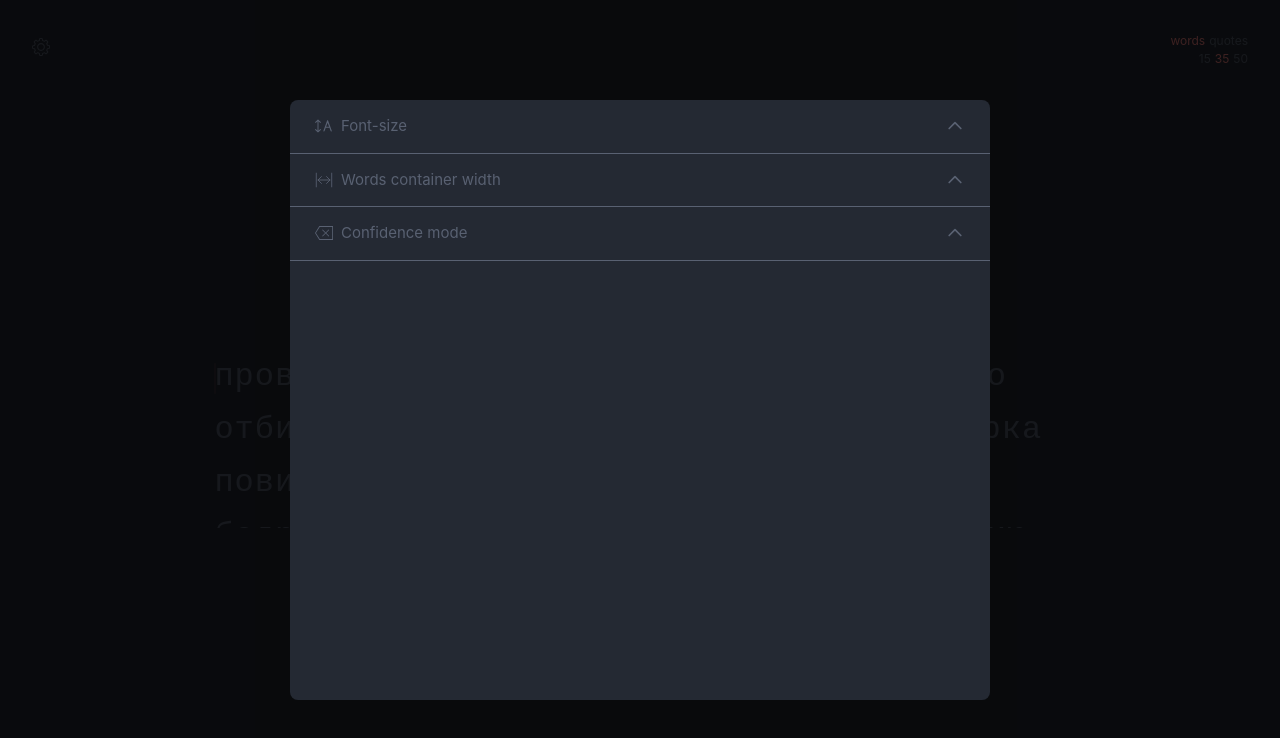
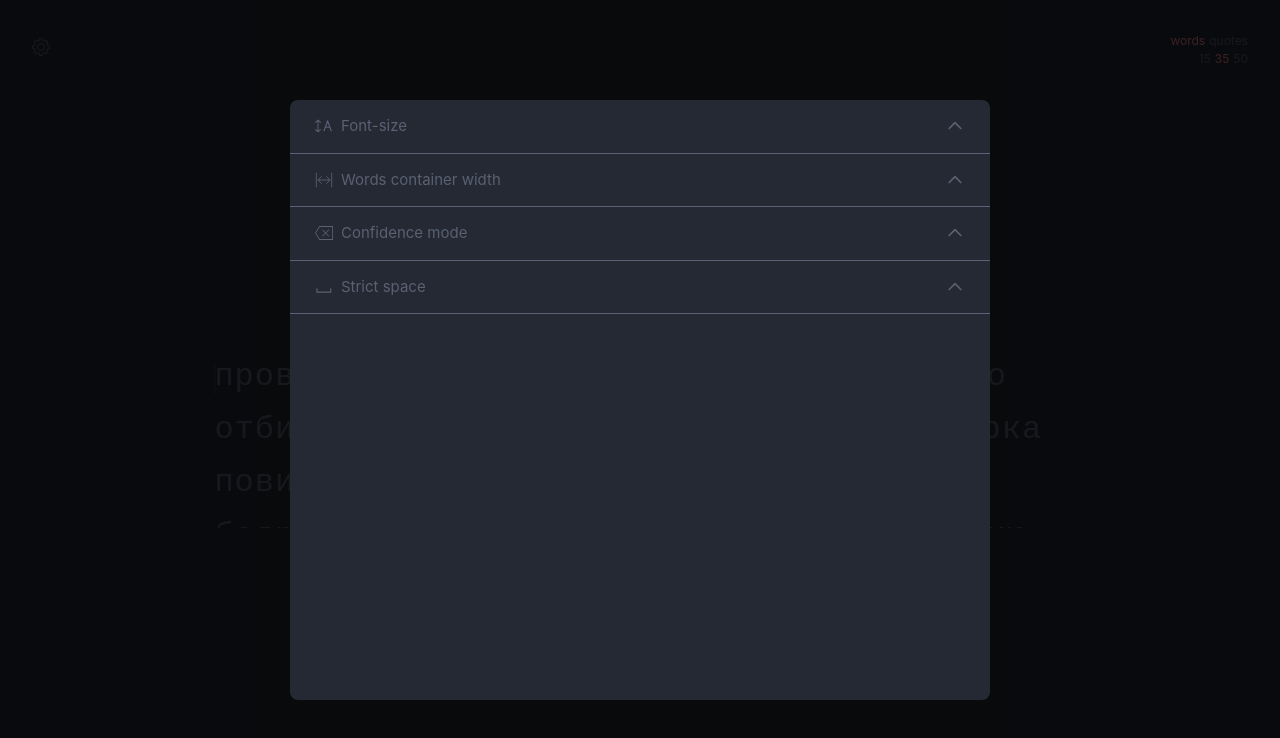
Before and after one commit to belk1ng/typing-train, a React (Create React App) app: page / in a window 1280 px wide. Both pictures are taken after a click on the icon 41 px from the left and 47 px from the top of the page. Shown: the top 738 px of the page. Built offline with nearby package versions, Linux system fonts and the light colour scheme; a web font is replaced by a local one.

Commit message:
feature strict space

```diff
--- /dev/null
+++ b/src/assets/icons/Space.tsx
@@ -0,0 +1,17 @@
+import React from "react";
+
+export const Space = () => {
+  return (
+    <svg
+      width="18px"
+      height="18px"
+      viewBox="0 0 512 512"
+      xmlns="http://www.w3.org/2000/svg"
+    >
+      <polygon
+        fill="var(--ci-primary-color, currentColor)"
+        points="40 288 40 416 464 416 464 288 432 288 432 384 72 384 72 288 40 288"
+      />
+    </svg>
+  );
+};
--- a/src/components/AppSettings/AppSettings.tsx
+++ b/src/components/AppSettings/AppSettings.tsx
@@ -6,6 +6,7 @@ import { Modal, handleOutsideClick } from "../Modal/Modal";
 import { Backspace } from "../../assets/icons/Backspace";
 import { FontSize } from "../../assets/icons/FontSize";
 import React, { useContext, useRef } from "react";
+import { Space } from "../../assets/icons/Space";
 import { DropDown } from "../DropDown/DropDown";
 import s from "./styles.module.scss";
 import {
@@ -15,6 +16,8 @@ import {
   wordsContainerPercentageWidthValues,
   TConfidenceMode,
   confidenceModeValues,
+  TStrictSpace,
+  strictSpaceValues,
 } from "../../types";
 
 interface Props {
@@ -31,6 +34,8 @@ export const AppSettings = ({ isModalCollapsed, setModalCollapsed }: Props) => {
     setWordsContainerWidth,
     confidenceMode,
     setConfidenceMode,
+    strictSpace,
+    setStrictSpace,
   } = useContext(SettingsContext);
 
   const modalContentRef = useRef<HTMLDivElement>(null);
@@ -90,6 +95,14 @@ export const AppSettings = ({ isModalCollapsed, setModalCollapsed }: Props) => {
             }
             icon={<Backspace />}
           />
+          <DropDown
+            values={strictSpaceValues}
+            value={strictSpace}
+            title="Strict space"
+            name="strict-space"
+            settingSetter={(value) => setStrictSpace(value as TStrictSpace)}
+            icon={<Space />}
+          />
         </div>
       </Modal>
     </div>
--- a/src/contexts/SettingsContext.tsx
+++ b/src/contexts/SettingsContext.tsx
@@ -1,4 +1,4 @@
-import React, { createContext, useState, useMemo } from "react";
+import React, { createContext, useState, useMemo, ReactNode } from "react";
 import {
   TFontSize,
   defaultFontSize,
@@ -6,10 +6,12 @@ import {
   defaultWordsContainerPercentageWidth,
   TConfidenceMode,
   defaultConfidenceMode,
+  TStrictSpace,
+  defaultStrictSpace,
 } from "../types";
 
 interface Props {
-  children: JSX.Element;
+  children: ReactNode;
 }
 
 interface SettingsContext {
@@ -23,6 +25,9 @@ interface SettingsContext {
 
   confidenceMode: TConfidenceMode;
   setConfidenceMode: (mode: TConfidenceMode) => void;
+
+  strictSpace: TStrictSpace;
+  setStrictSpace: (value: TStrictSpace) => void;
 }
 
 export const SettingsContext = createContext<SettingsContext>(
@@ -40,6 +45,9 @@ export const SettingsContextProvider = ({ children }: Props) => {
     defaultConfidenceMode
   );
 
+  const [strictSpace, setStrictSpace] =
+    useState<TStrictSpace>(defaultStrictSpace);
+
   const value = useMemo(
     () => ({
       fontSize,
@@ -48,8 +56,10 @@ export const SettingsContextProvider = ({ children }: Props) => {
       setWordsContainerWidth,
       confidenceMode,
       setConfidenceMode,
+      strictSpace,
+      setStrictSpace,
     }),
-    [fontSize, wordsContainerWidth, confidenceMode]
+    [fontSize, wordsContainerWidth, confidenceMode, strictSpace]
   );
 
   return (
--- a/src/hooks/useKeyboard.ts
+++ b/src/hooks/useKeyboard.ts
@@ -23,7 +23,7 @@ export const useKeyboard = (
     setBlockingTypingEvent,
   } = useContext(TypingContext);
 
-  const { confidenceMode } = useContext(SettingsContext);
+  const { confidenceMode, strictSpace } = useContext(SettingsContext);
 
   useEffect(() => {
     const keyUpHandler = (event: KeyboardEvent) => {
@@ -229,10 +229,20 @@ export const useKeyboard = (
           ) {
             getNextTrain();
           } else {
-            if (activeLetter !== typingWord.displayName.length) {
+            if (
+              activeLetter !== typingWord.displayName.length &&
+              strictSpace === "off"
+            ) {
               skipRemainingLetters();
+              jumpToTheNextWord();
+            } else if (
+              activeLetter !== typingWord.displayName.length &&
+              strictSpace === "on"
+            ) {
+              changePressedCharacterStatus();
+            } else {
+              jumpToTheNextWord();
             }
-            jumpToTheNextWord();
           }
         } else if (
           event.code === "Backspace" &&
--- a/src/types.ts
+++ b/src/types.ts
@@ -64,3 +64,7 @@ export const wordsContainerPercentageWidthValues: TWordsContainerPercentageWidth
 export type TConfidenceMode = "off" | "on" | "max";
 export const defaultConfidenceMode: TConfidenceMode = "off";
 export const confidenceModeValues: TConfidenceMode[] = ["off", "on", "max"];
+
+export type TStrictSpace = "on" | "off";
+export const defaultStrictSpace: TStrictSpace = "on";
+export const strictSpaceValues: TStrictSpace[] = ["on", "off"];
```
Also changed, not shown: src/contexts/TypingContext.tsx (+18 -17 lines).
